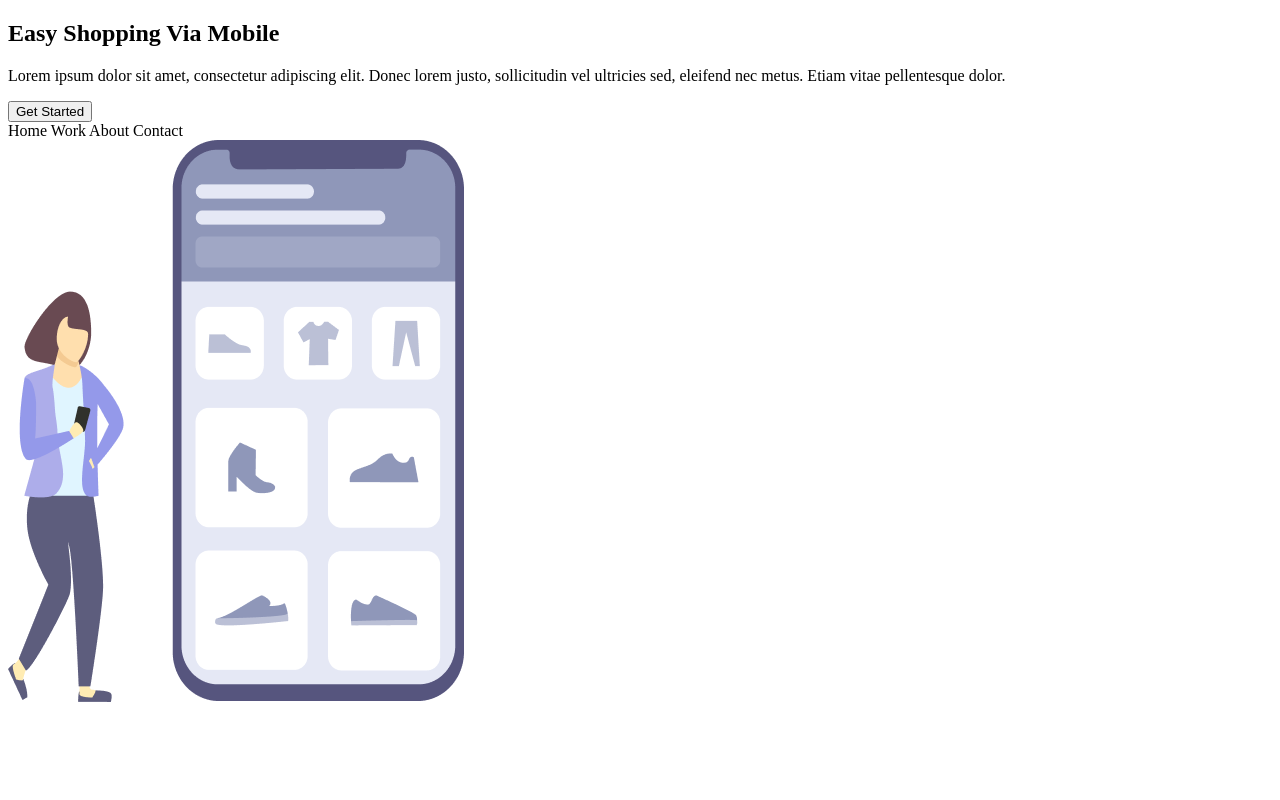
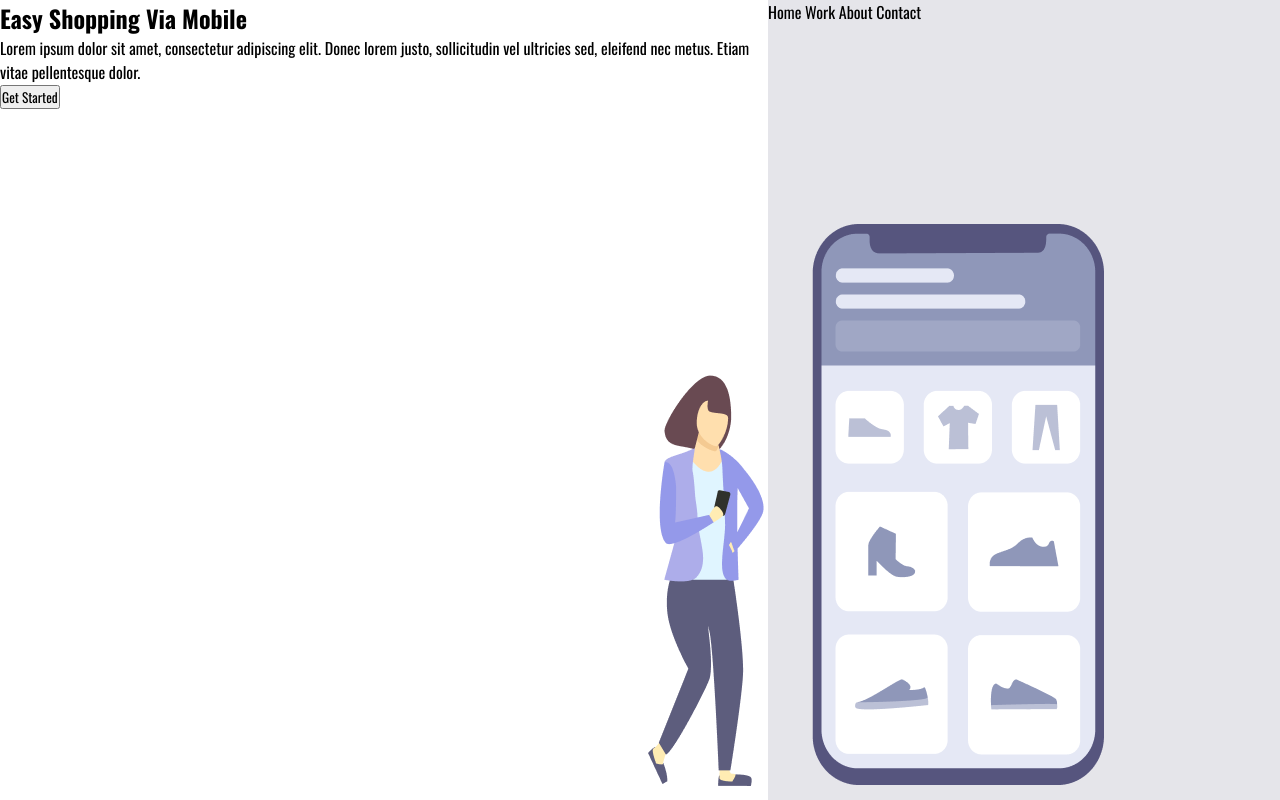
Before and after one commit to Hugobertoncelo/Easy-Shopping, a plain HTML site: page index.html in a window 1280 px wide. Drawn offline with nearby package versions, Linux system fonts and the light colour scheme.

Commit message:
adjusts styles

```diff
--- a/index.html
+++ b/index.html
@@ -13,7 +13,8 @@
     <title>Easy Shopping</title>
   </head>
   <body>
-    <section>
+    <div class="wrapper">
+      <section class="container-left">
         <h1>Easy Shopping Via Mobile</h1>
         <p>
           Lorem ipsum dolor sit amet, consectetur adipiscing elit. Donec lorem
@@ -22,7 +23,7 @@
         </p>
         <button>Get Started</button>
       </section>
-    <section>
+      <section class="container-right">
         <header>
           <a>Home</a>
           <a>Work</a>
@@ -31,5 +32,6 @@
         </header>
         <img src="./assets/cellphone.png" alt="girl-cellphone">
       </section>
+    </div>
   </body>
 </html>
--- a/style.css
+++ b/style.css
@@ -0,0 +1,30 @@
+* {
+  margin: 0;
+  padding: 0;
+  box-sizing: border-box;
+  font-family: 'Oswald', sans-serif;
+}
+
+.wrapper {
+  height: 100vh;
+  width: 100vw;
+}
+
+.container-left {
+  display: inline-block;
+  width: 60%;
+}
+
+.container-right {
+  display: inline-block;
+  background-color: rgba(93, 93, 125, 0.16);
+  height: 100vh;
+  width: 40%;
+  position: absolute;
+}
+
+img {
+  position: relative;
+  top: 25%;
+  right: 120px;
+}
```
Lines whose indentation alone changed are shown as unchanged.
